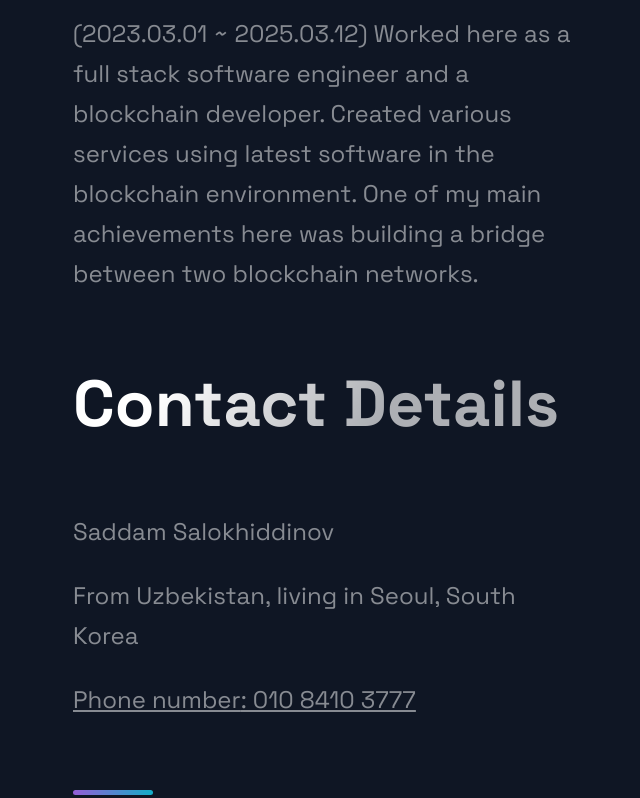
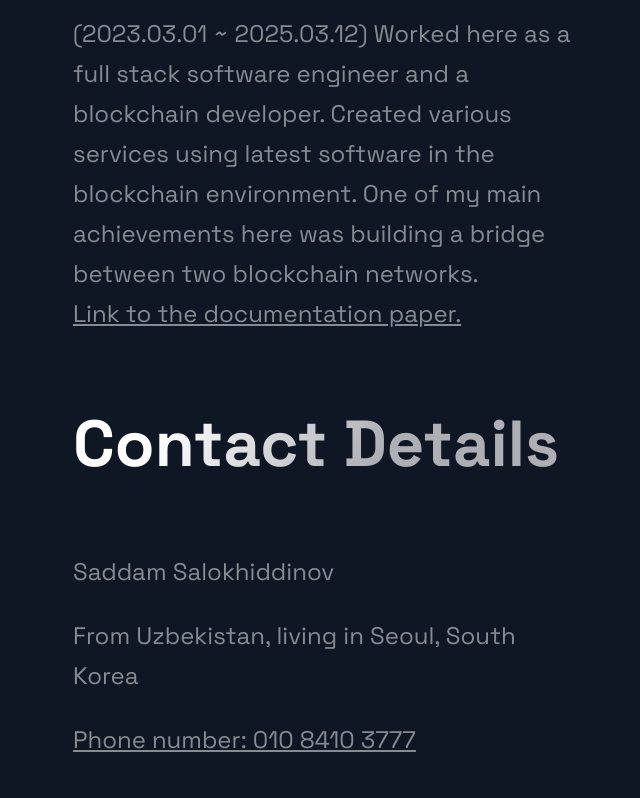
Before and after one commit to Saddam-tech/portfoliomine, a React (Create React App) app: page / in a window 1280 px wide. Shown: the part 2686-3484 px from the top of the page, without its empty margins (381-1021 px from the left). Built offline with nearby package versions, Linux system fonts and the light colour scheme.

Commit message:
added my documentation link

```diff
--- a/src/components/About.js
+++ b/src/components/About.js
@@ -21,7 +21,16 @@ const About = () => {
             <p>ChainlabsIT</p>
             <p>(2022.03.01 ~ 2023.02) {t("description_3")}</p>
             <p>LiberVance</p>
-            <p>(2023.03.01 ~ 2025.03.12) {t("description_4")}</p>
+            <p>
+              (2023.03.01 ~ 2025.03.12) {t("description_4")} <br />
+              <a
+                target="_blank"
+                rel="noreferrer"
+                href="https://docs.google.com/document/d/1_tDKk5OF8JIsOx_y99o3Gy7s-lcz-NtYkjjYl81hxXs/edit?usp=sharing"
+              >
+                {t("doc_link")}
+              </a>{" "}
+            </p>
           </Fade>
           <Fade left>
             <h1 className="heading2">{t("contact_details")}</h1>
--- a/src/i18n/En.json
+++ b/src/i18n/En.json
@@ -6,6 +6,7 @@
   "description_2": "Finished 4 month internship and managed front-end development of the company`s leading projects. Have been working with the back-end engineering team and developing complex systems using variety of modern software",
   "description_3": "Handled backend development + front end of the company`s leading projects. Learned solidity and solidity development tools for blockchain interaction. Sending tokens, managing smart contracts, connecting different wallets to the website and talking to blockchain networks.",
   "description_4": "Worked here as a full stack software engineer and a blockchain developer. Created various services using latest software in the blockchain environment. One of my main achievements here was building a bridge between two blockchain networks.",
+  "doc_link": "Link to the documentation paper.",
   "about_me": "About Me",
   "employment_history": "Employment History",
   "contact_details": "Contact Details",
--- a/src/i18n/Kr.json
+++ b/src/i18n/Kr.json
@@ -7,6 +7,7 @@
   "description_2": "4개월간의 인턴십을 마치고 회사를 이끄는 프로젝트의 프런트엔드 개발을 관리했습니다. 백엔드 엔지니어링 팀과 협력하여 다양한 최신 소프트웨어를 사용하여 복잡한 시스템을 개발해 왔습니다.",
   "description_3": "백엔드 개발 + 회사 주요 프로젝트의 프런트 엔드를 처리합니다. 블록체인 상호작용을 위한 견고성 및 견고성 개발 도구에 대해 알아봅니다. 토큰을 보내고, 스마트 계약을 관리하고, 웹 사이트에 다른 지갑을 연결하고, 블록체인 네트워크와 대화합니다.",
   "description_4": "풀스택 소프트웨어 엔지니어 및 블록체인 개발자로 근무하였습니다. 블록체인 환경에서 최신 소프트웨어를 활용하여 다양한 서비스를 개발하였습니다. 이곳에서의 주요 성과 중 하나는 두 개의 블록체인 네트워크를 연결하는 브리지를 구축한 것입니다.",
+  "doc_link": "문서 용지 링크.",
   "about_me": "도입",
   "employment_history": "고용 기록",
   "contact_details": "연락처 정보",
```
Also changed, not shown: package.json (+2 -7 lines), 2 other files (tests, documents, lock files or other folders).
